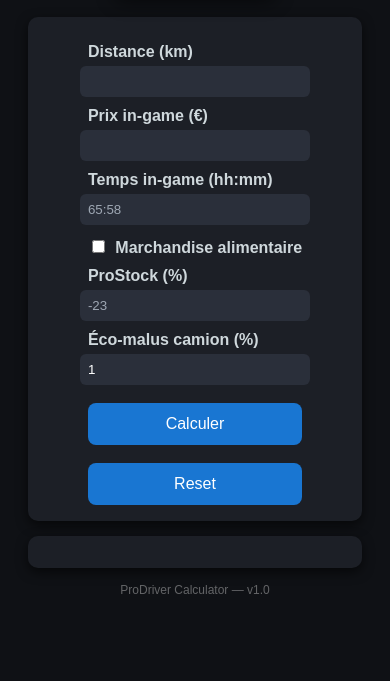
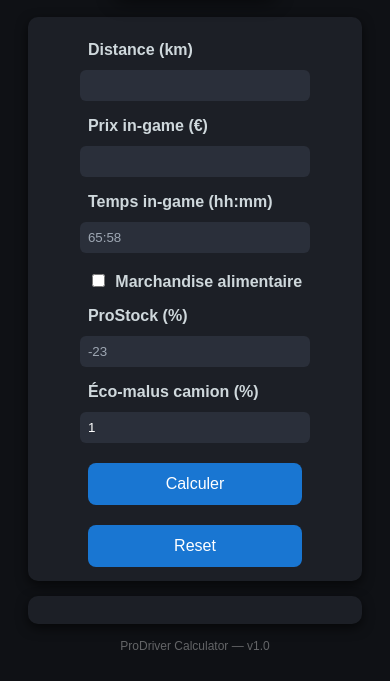
Before and after one commit to pauly1918/prodriver_calculator_v1, a plain HTML site: page index.html in a window 390 px wide. Both pictures are taken after a click on the button "Reset". Shown: the part 201-882 px from the top of the page. Before the commit the page ends 844 px from the top, so only its background shows below. Drawn offline with Linux system fonts and the light colour scheme.

Commit message:
Update index.html
git commit -m "refactor(css): nettoie les media queries et stabilise le layout mobile/desktop"

```diff
--- a/index.html
+++ b/index.html
@@ -331,13 +331,40 @@ button:hover {
   }
 
   .btn-reset {
-  background: #37474f;
-  margin-top: 10px;
+    background: #37474f;
+    margin-top: 10px;
+  }
+
+  .btn-reset:hover {
+    background: #263238;
+  }
 }
 
-.btn-reset:hover {
-  background: #263238;
+/* Ajustements mobile */
+@media (max-width: 600px) {
+
+  .inputs {
+    gap: 6px;
+  }
+
+  .inputs button {
+    margin-top: 14px;
+  }
+
+  .card {
+    padding: 14px;
+  }
+
+  .job-status {
+    margin-bottom: 10px;
+  }
+
+  .arrival-time {
+    margin-top: 10px;
+    font-size: 16px;
+  }
 }
+
 
 
 
@@ -517,6 +544,17 @@ document.getElementById("results").innerHTML = `
 `;
 
 }
+function resetForm() {
+  document.getElementById("distance").value = "";
+  document.getElementById("prix").value = "";
+  document.getElementById("temps").value = "";
+  document.getElementById("prostock").value = "";
+  document.getElementById("eco").value = 1;
+
+  document.getElementById("alimentaire").checked = false;
+
+  document.getElementById("results").innerHTML = "";
+}
 
 
 </script>
```
